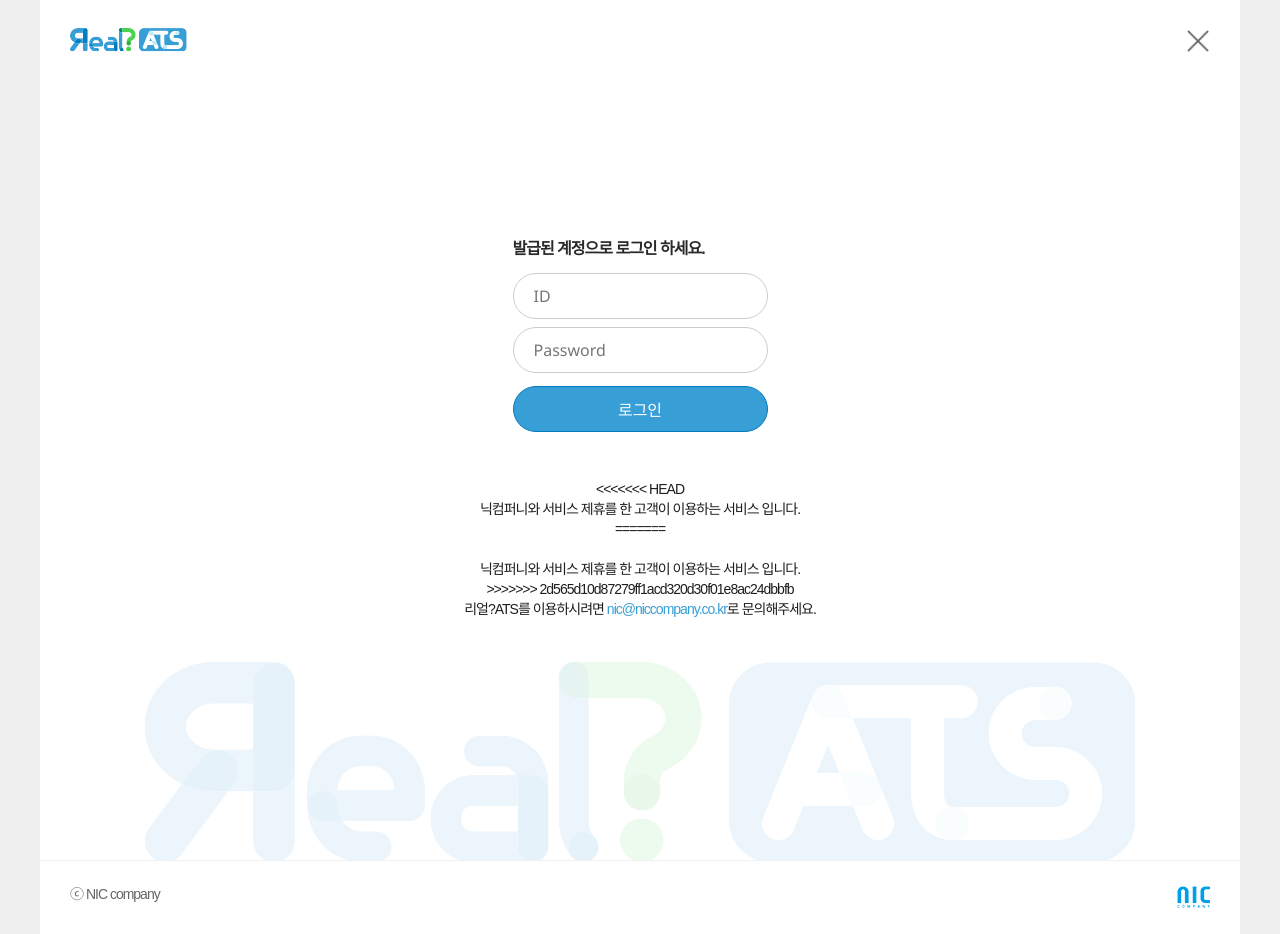
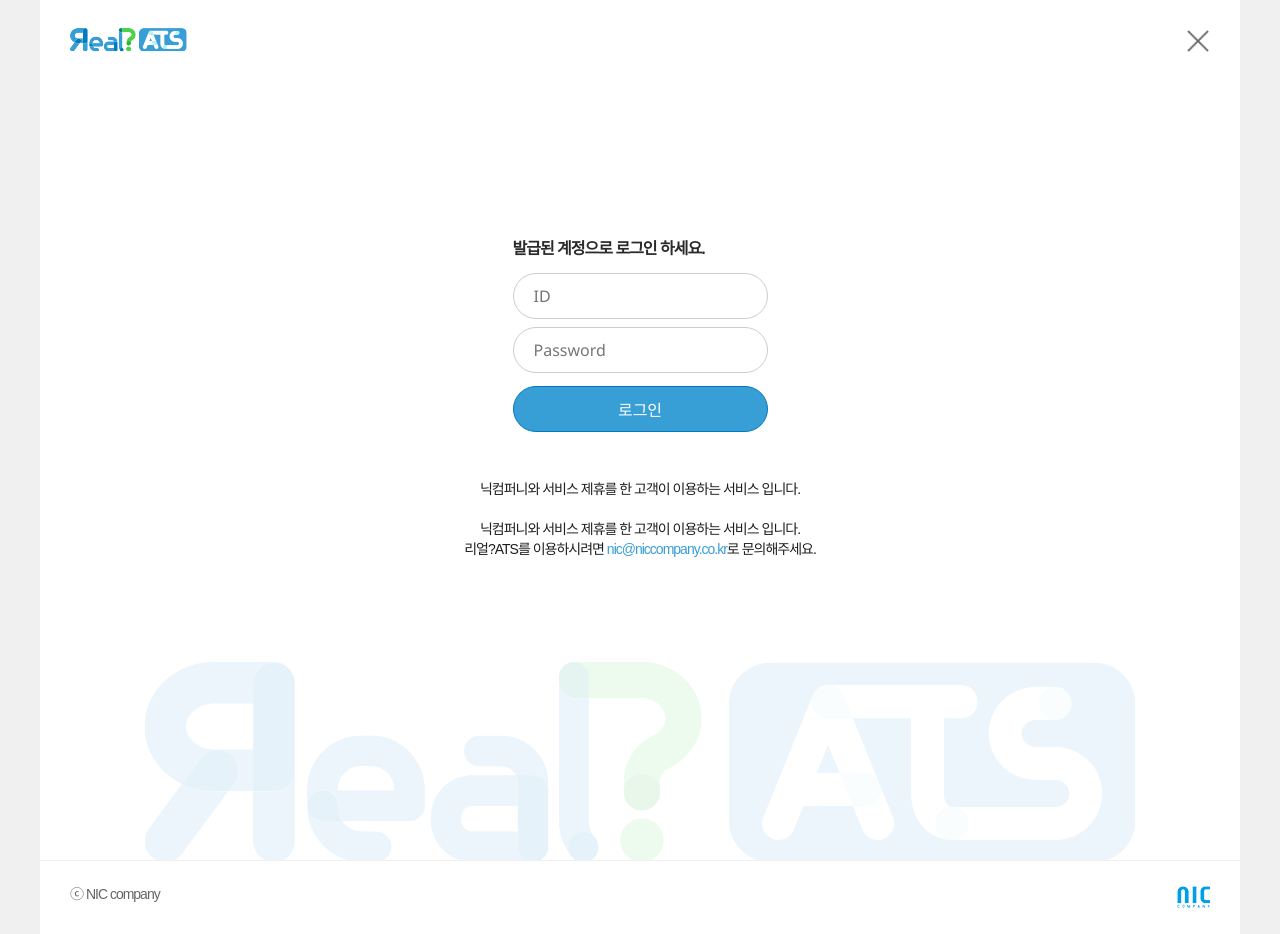
Before and after one commit to whfh3900/django_web, a Django app: template templates/UI-AT-JO-00.html in a window 1280 px wide. Run offline with Django 4.2, Linux system fonts and the light colour scheme; the template is opened without the code that fills it, so the values that code supplies are empty; some web fonts are replaced.

Commit message:
mod ui at jo 00

```diff
--- a/templates/UI-AT-JO-00.html
+++ b/templates/UI-AT-JO-00.html
@@ -41,12 +41,9 @@
 				<input type="submit" id="return_login" class="btn_01" value="로그인"/>
 
 				<div>
-<<<<<<< HEAD
 					닉컴퍼니와 서비스 제휴를 한 고객이 이용하는 서비스 입니다.
-=======
 <!--					<span>{{ error }}</span>-->
 					닉컴퍼니와 서비스 제휴를 한 고객이 이용하는 서비스 입니다.
->>>>>>> 2d565d10d87279ff1acd320d30f01e8ac24dbbfb
 					리얼?ATS를 이용하시려면 <a href="mailto:nic@niccompany.co.kr">nic@niccompany.co.kr</a>로 문의해주세요.
 				</div>
 			</form>
```
